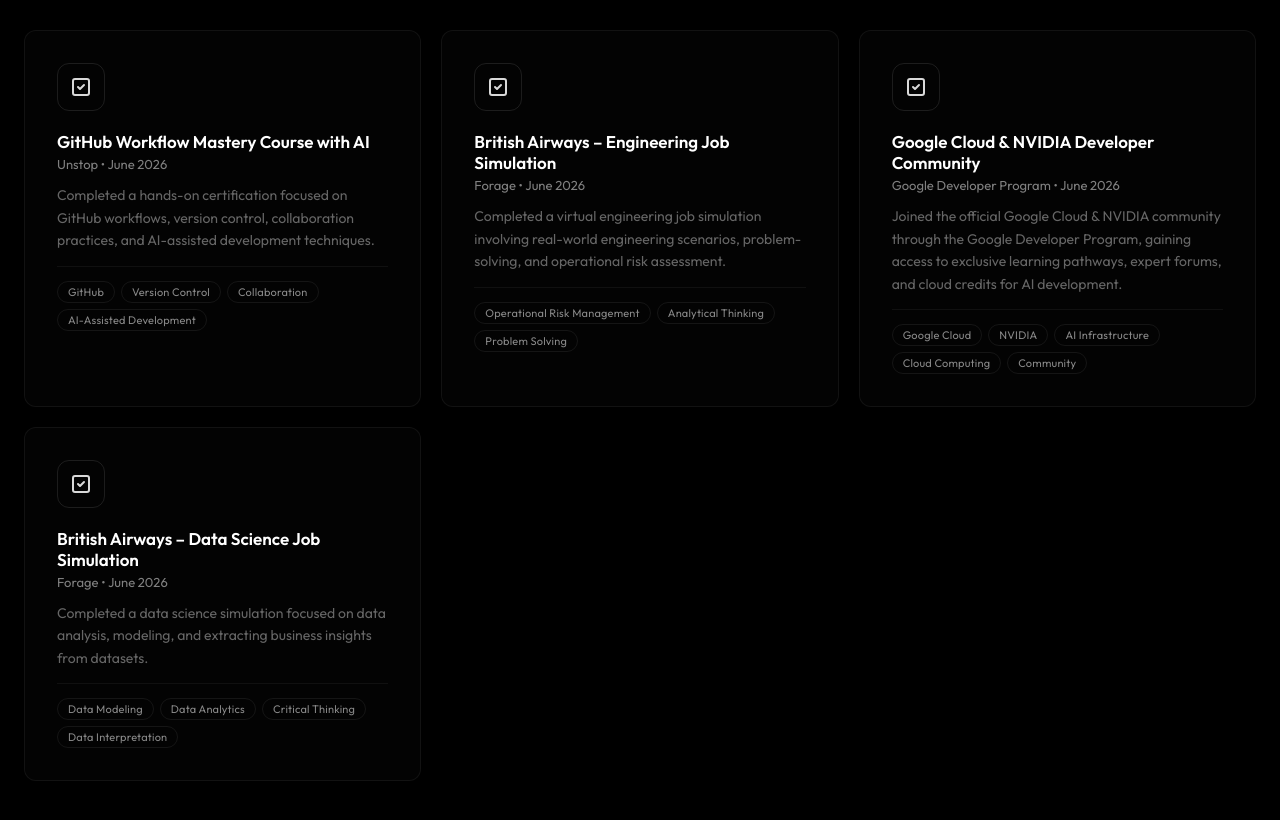
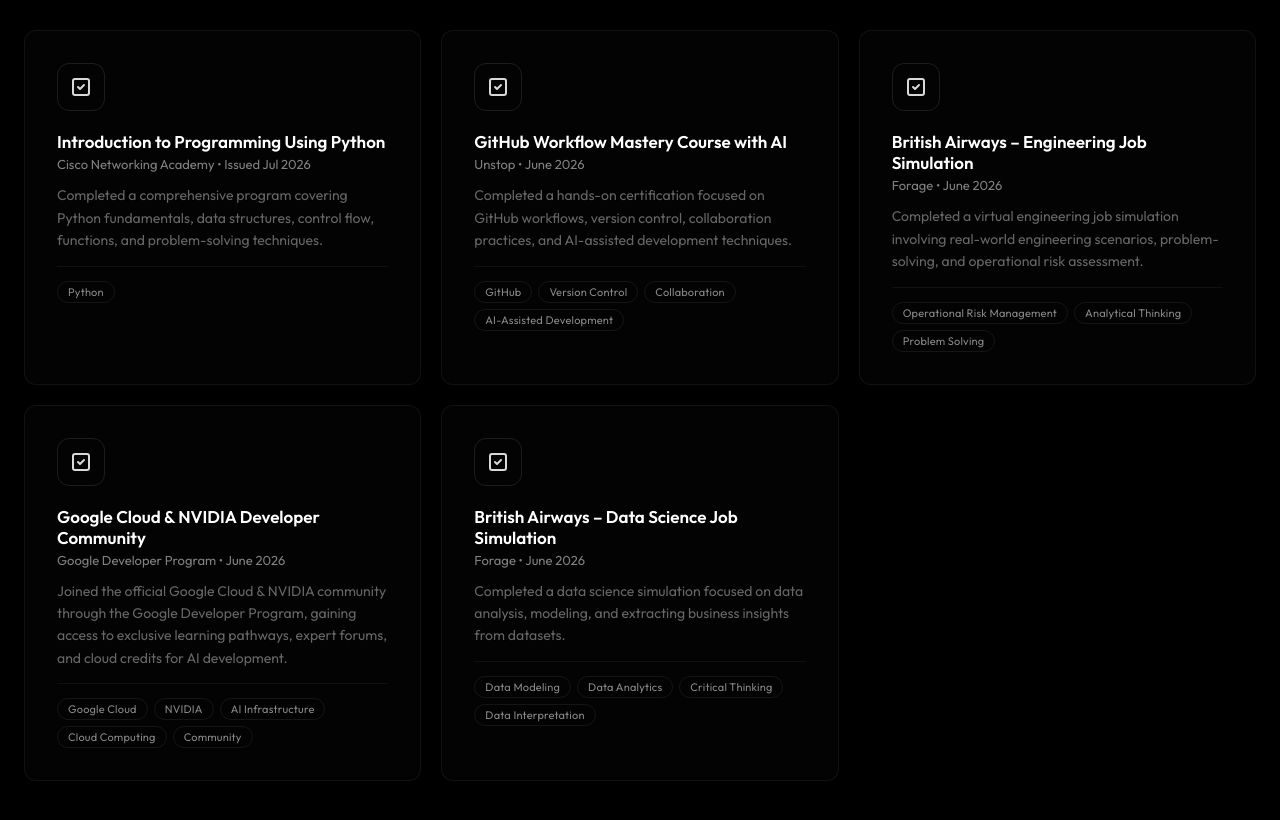
Before and after one commit to Samairaraina/samairaportfolio, a React (Vite) app: page / in a window 1280 px wide. Shown: the part 7040-7860 px from the top of the page. Built offline with nearby package versions, Linux system fonts and the light colour scheme.

Commit message:
Add Python cert from Cisco Networking Academy

```diff
--- a/src/components/Achievements.jsx
+++ b/src/components/Achievements.jsx
@@ -1,6 +1,12 @@
 import { motion } from 'framer-motion'
 
 const CERTIFICATIONS = [
+  {
+    title: 'Introduction to Programming Using Python',
+    subtitle: 'Cisco Networking Academy \u2022 Issued Jul 2026',
+    description: 'Completed a comprehensive program covering Python fundamentals, data structures, control flow, functions, and problem-solving techniques.',
+    skills: ['Python'],
+  },
   {
     title: 'GitHub Workflow Mastery Course with AI',
     subtitle: 'Unstop \u2022 June 2026',
```
